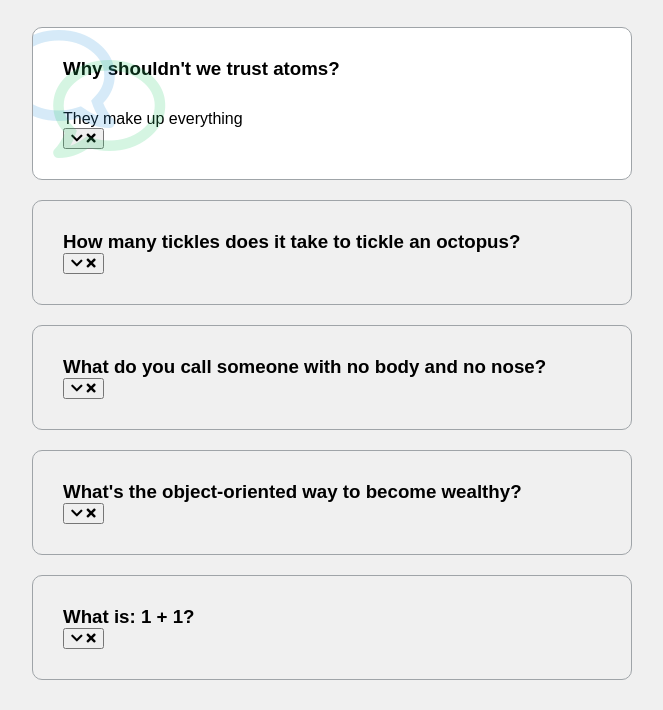
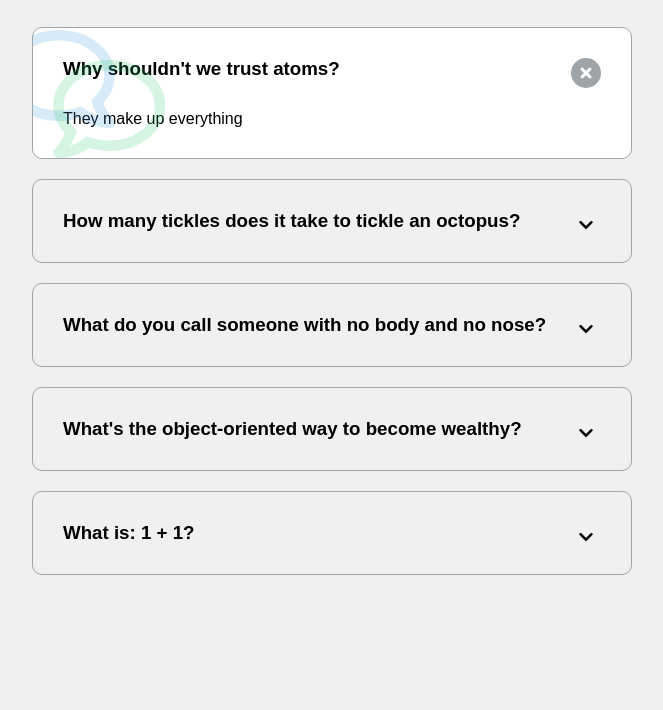
Before and after one commit to JohnWLPark/faq_boxes, a plain HTML site: page index.html in a window 1280 px wide. Shown: the part 90-800 px from the top of the page, without its empty margins (308-971 px from the left). Drawn offline with Linux system fonts and the light colour scheme; a web font is replaced by a local one.

Commit message:
Add toggle class to html and add JS to toggle on/off status for questions

```diff
--- a/index.html
+++ b/index.html
@@ -19,7 +19,7 @@
                 They make up everything
             </p>
 
-            <button>
+            <button class="faq-toggle">
                 <i class="fas fa-chevron-down"></i>
                 <i class="fas fa-times"></i>
             </button>
@@ -33,7 +33,7 @@
                 Ten-tickles!
             </p>
 
-            <button>
+            <button class="faq-toggle">
                 <i class="fas fa-chevron-down"></i>
                 <i class="fas fa-times"></i>
             </button>
@@ -47,7 +47,7 @@
                 Nobody knows
             </p>
 
-            <button>
+            <button class="faq-toggle">
                 <i class="fas fa-chevron-down"></i>
                 <i class="fas fa-times"></i>
             </button>
@@ -61,7 +61,7 @@
                 Inheritance
             </p>
 
-            <button>
+            <button class="faq-toggle">
                 <i class="fas fa-chevron-down"></i>
                 <i class="fas fa-times"></i>
             </button>
@@ -75,7 +75,7 @@
                 Depends on who you are asking.
             </p>
 
-            <button>
+            <button class="faq-toggle">
                 <i class="fas fa-chevron-down"></i>
                 <i class="fas fa-times"></i>
             </button>
--- a/script.js
+++ b/script.js
@@ -0,0 +1,7 @@
+const toggles = document.querySelectorAll('.faq-toggle');
+
+toggles.forEach(toggle => {
+    toggle.addEventListener('click', () => {
+        toggle.parentNode.classList.toggle('active')
+    })
+})
--- a/style.css
+++ b/style.css
@@ -67,3 +67,41 @@ h1 {
 .faq.active .faq-text {
     display: block;
 }
+
+.faq-toggle {
+    background-color: transparent;
+    border: 0;
+    border-radius: 50%;
+    cursor: pointer;
+    display: flex;
+    align-items: center;
+    justify-content: center;
+    font-size: 16px;
+    padding: 0;
+    position: absolute;
+    top: 30px;
+    right: 30px;
+    height: 30px;
+    width: 30px;
+}
+
+.faq-toggle:focus {
+    outline: 0;
+}
+
+.faq-toggle .fa-times {
+    display: none;
+}
+
+.faq.active .faq-toggle .fa-times {
+    color: #fff;
+    display: block;
+}
+
+.faq.active .faq-toggle .fa-chevron-down{
+    display: none;
+}
+
+.faq.active .faq-toggle {
+    background-color: #9fa4a8;
+}
```
